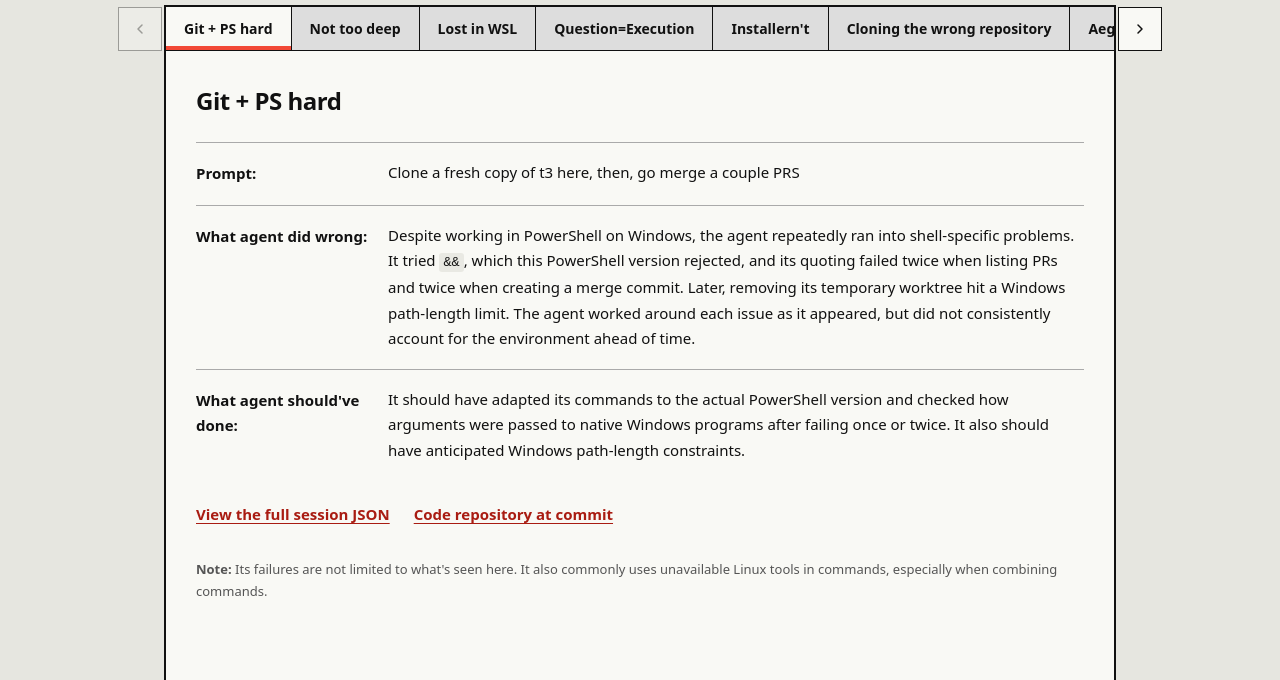
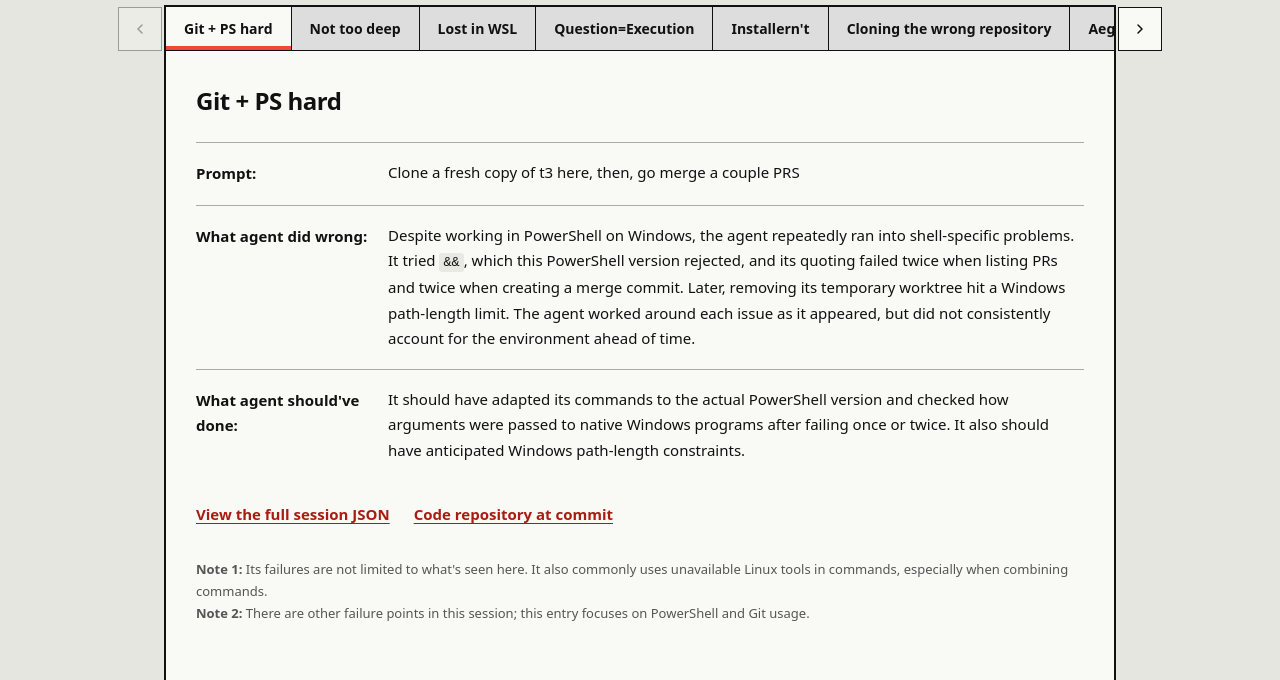
Before and after one commit to zarrytink/inkling-for-greatness, a plain HTML site: page index.html in a window 1280 px wide. Both pictures are taken after a click on the tab "Git + PS hard". Shown: the part 120-800 px from the top of the page. Drawn offline with Linux system fonts and the light colour scheme.

Commit message:
Clarify PowerShell session focus

```diff
--- a/index.html
+++ b/index.html
@@ -157,7 +157,8 @@
           <p>It should have adapted its commands to the actual PowerShell version and checked how arguments were passed to native Windows programs after failing once or twice. It also should have anticipated Windows path-length constraints.</p>
         </div>
         <div class="session-links"><a href="sessions/clone-t3-and-merge-prs.json">View the full session JSON</a><a href="https://github.com/pingdotgg/t3code/tree/aace48bfe4a8df0194d28909eadeed7400d196f4">Code repository at commit</a></div>
-        <p class="additional-note"><strong>Note:</strong> Its failures are not limited to what's seen here. It also commonly uses unavailable Linux tools in commands, especially when combining commands.</p>
+        <p class="additional-note"><strong>Note 1:</strong> Its failures are not limited to what's seen here. It also commonly uses unavailable Linux tools in commands, especially when combining commands.</p>
+        <p class="additional-note"><strong>Note 2:</strong> There are other failure points in this session; this entry focuses on PowerShell and Git usage.</p>
       </section>
     </div>
     <footer><p><a href="https://github.com/zarrytink/inkling-for-greatness">View this site's repository</a></p></footer>
```
